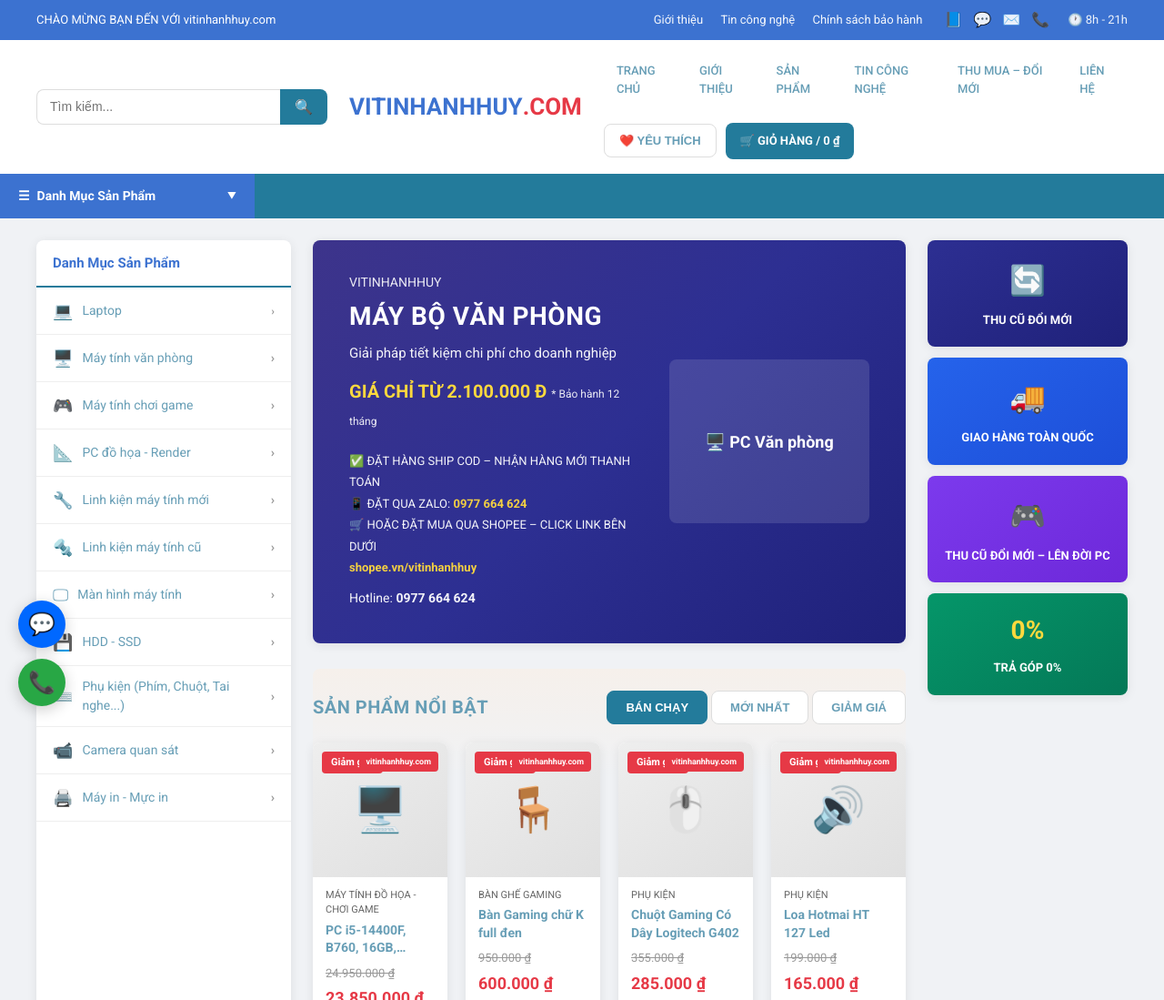
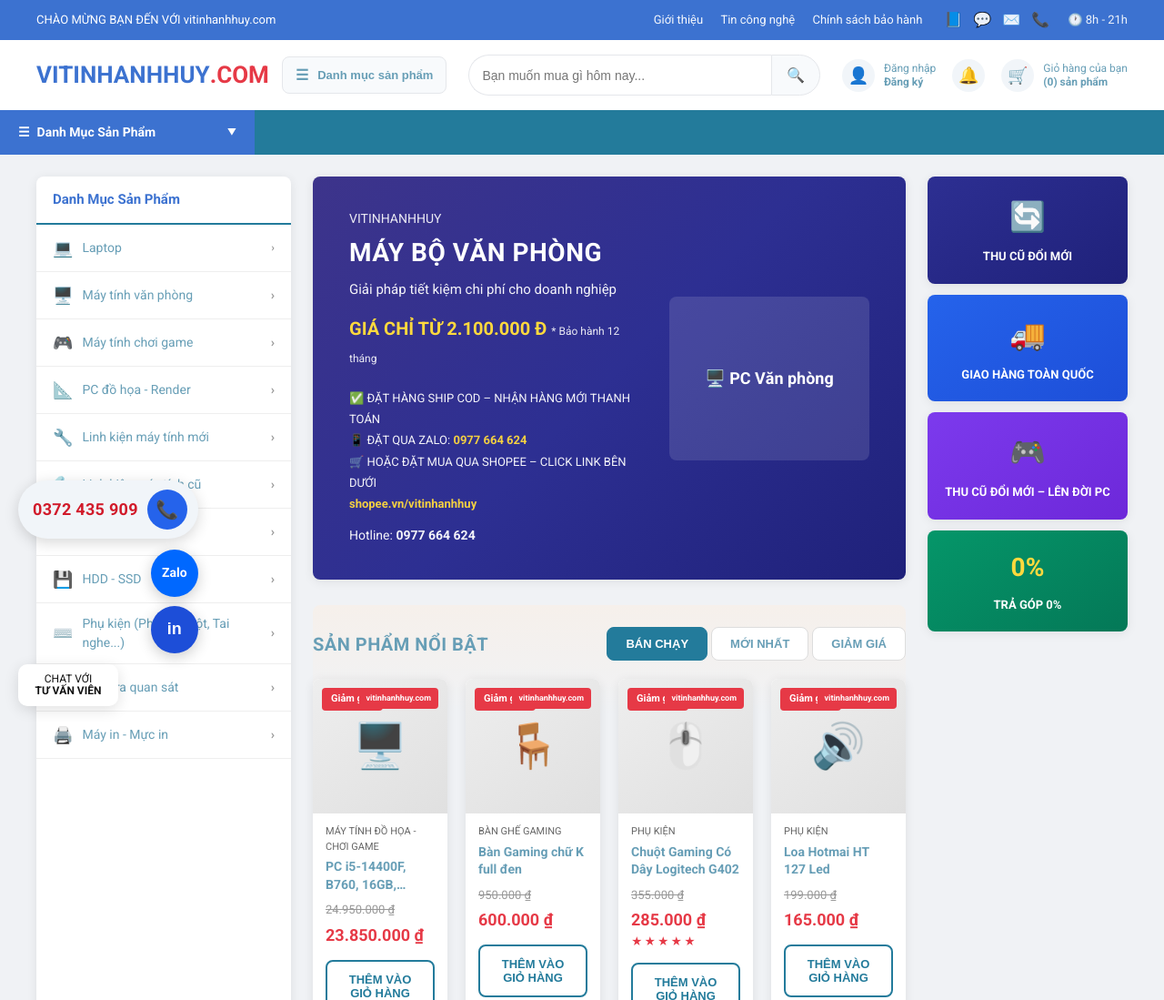
Before and after one commit to huyit10/VITINHANHHUY, a plain HTML site: page index.html in a window 1280 px wide. Shown: the top 1099 px of the page at 91% size. Drawn offline with Linux system fonts and the light colour scheme.

Commit message:
Refactor header layout and enhance search functionality. Replace search box with a more structured header, including a product category button and improved search input. Update floating contact section with new hotline design and chat options for better user engagement.

```diff
--- a/css.css
+++ b/css.css
@@ -90,34 +90,70 @@ body {
     box-shadow: var(--shadow);
 }
 
-.search-box {
+.header-left {
     display: flex;
-    width: 320px;
-    max-width: 100%;
+    align-items: center;
+    gap: 14px;
     flex-shrink: 0;
 }
 
-.search-box input {
-    flex: 1;
+.btn-category {
+    display: inline-flex;
+    align-items: center;
+    gap: 10px;
     padding: 10px 14px;
-    border: 1px solid #ddd;
-    border-right: 0;
-    border-radius: var(--radius) 0 0 var(--radius);
-    font-size: 14px;
+    border: 1px solid #e5e7eb;
+    border-radius: var(--radius);
+    background: #f8fafc;
+    color: var(--text);
+    font-size: 13px;
+    font-weight: 600;
+    cursor: pointer;
+    white-space: nowrap;
 }
 
-.search-box button {
-    padding: 10px 16px;
-    background: var(--primary-light);
-    color: var(--white);
-    border: none;
-    border-radius: 0 var(--radius) var(--radius) 0;
+.btn-category:hover {
+    border-color: var(--primary-light);
+    color: var(--primary-light);
+}
+
+.btn-category-icon {
+    font-size: 16px;
+}
+
+.header-search {
+    display: flex;
+    flex: 1;
+    max-width: 620px;
+    min-width: 240px;
+}
+
+.header-search input {
+    flex: 1;
+    padding: 12px 14px;
+    border: 1px solid #e5e7eb;
+    border-right: 0;
+    border-radius: 999px 0 0 999px;
+    font-size: 14px;
+    outline: none;
+}
+
+.header-search input:focus {
+    border-color: var(--primary-light);
+}
+
+.header-search button {
+    padding: 12px 16px;
+    background: #f8fafc;
+    border: 1px solid #e5e7eb;
+    border-radius: 0 999px 999px 0;
     cursor: pointer;
     font-size: 16px;
 }
 
-.search-box button:hover {
-    background: var(--primary);
+.header-search button:hover {
+    border-color: var(--primary-light);
+    color: var(--primary-light);
 }
 
 .logo {
@@ -133,38 +169,41 @@ body {
     font-weight: 600;
 }
 
-.header-right {
+.header-actions-right {
     display: flex;
     align-items: center;
-    gap: 20px;
-    flex-wrap: wrap;
+    gap: 18px;
+    flex-shrink: 0;
 }
 
-.nav-menu {
-    list-style: none;
-    display: flex;
-    gap: 2px;
+.action-item {
+    display: inline-flex;
+    align-items: center;
+    gap: 10px;
+    text-decoration: none;
+    color: var(--text);
+    font-size: 12px;
+    line-height: 1.2;
+    white-space: nowrap;
 }
 
-.nav-menu li a {
-    color: var(--text);
-    padding: 8px 14px;
-    display: block;
-    text-decoration: none;
-    font-size: 13px;
-    font-weight: 500;
-    border-radius: var(--radius);
+.action-item:hover {
+    color: var(--primary-light);
 }
 
-.nav-menu li a:hover {
-    background: var(--bg);
-    color: var(--primary);
+.action-icon {
+    width: 36px;
+    height: 36px;
+    border-radius: 50%;
+    background: #f1f5f9;
+    display: inline-flex;
+    align-items: center;
+    justify-content: center;
+    font-size: 18px;
 }
 
-.header-actions {
-    display: flex;
-    align-items: center;
-    gap: 10px;
+.action-text strong {
+    font-weight: 700;
 }
 
 .btn {
@@ -192,15 +231,7 @@ body {
     color: var(--accent);
 }
 
-.btn-cart {
-    background: var(--primary-light);
-    color: var(--white);
-}
-
-.btn-cart:hover {
-    background: var(--primary);
-    color: var(--white);
-}
+/* (legacy) nav-menu/header-actions removed from header layout */
 
 /* NAV - Danh mục bar */
 .nav {
@@ -1085,6 +1116,43 @@ body {
     z-index: 999;
 }
 
+.float-hotline {
+    display: inline-flex;
+    align-items: center;
+    gap: 10px;
+    background: #f1f5f9;
+    color: #d11a2a;
+    text-decoration: none;
+    padding: 10px 12px 10px 16px;
+    border-radius: 999px;
+    box-shadow: 0 4px 16px rgba(0, 0, 0, 0.16);
+    font-weight: 800;
+    letter-spacing: 0.3px;
+}
+
+.hotline-number {
+    font-size: 18px;
+}
+
+.hotline-icon {
+    width: 44px;
+    height: 44px;
+    border-radius: 50%;
+    display: inline-flex;
+    align-items: center;
+    justify-content: center;
+    background: #2563eb;
+    color: #fff;
+    font-size: 20px;
+}
+
+.float-stack {
+    display: flex;
+    flex-direction: column;
+    gap: 10px;
+    align-items: flex-end;
+}
+
 .float-btn {
     width: 52px;
     height: 52px;
@@ -1106,11 +1174,33 @@ body {
 .float-zalo {
     background: #0068ff;
     color: var(--white);
+    font-size: 14px;
+    font-weight: 800;
 }
 
 .float-phone {
     background: #28a745;
     color: var(--white);
+}
+
+.float-messenger {
+    background: #1d4ed8;
+    color: var(--white);
+    font-size: 18px;
+    font-weight: 900;
+    font-family: Arial, sans-serif;
+}
+
+.float-label {
+    text-align: center;
+    font-size: 12px;
+    line-height: 1.1;
+    color: #111;
+    background: #fff;
+    border-radius: 10px;
+    padding: 10px 10px;
+    box-shadow: 0 4px 16px rgba(0, 0, 0, 0.12);
+    width: 110px;
 }
 
 /* RESPONSIVE */
@@ -1120,13 +1210,21 @@ body {
         padding: 12px 20px;
     }
 
-    .search-box {
+    .header-left {
+        width: 100%;
+        justify-content: space-between;
+    }
+
+    .header-search {
         order: 3;
         width: 100%;
+        max-width: none;
     }
 
-    .nav-menu {
-        display: none;
+    .header-actions-right {
+        width: 100%;
+        justify-content: space-between;
+        gap: 10px;
     }
 
     .container {
@@ -1208,6 +1306,16 @@ body {
         font-size: 20px;
     }
 
+    .float-hotline .hotline-number {
+        font-size: 16px;
+    }
+
+    .float-hotline .hotline-icon {
+        width: 40px;
+        height: 40px;
+        font-size: 18px;
+    }
+
     .featured-header {
         flex-direction: column;
         align-items: flex-start;
--- a/index.html
+++ b/index.html
@@ -34,24 +34,31 @@
 
     <!-- HEADER -->
     <header class="header">
-        <div class="search-box">
-            <input type="text" placeholder="Tìm kiếm...">
+        <div class="header-left">
+            <a href="#" class="logo">VITINHANHHUY<span class="logo-sub">.COM</span></a>
+            <button type="button" class="btn-category">
+                <span class="btn-category-icon">☰</span>
+                Danh mục sản phẩm
+            </button>
+        </div>
+
+        <div class="header-search">
+            <input type="text" placeholder="Bạn muốn mua gì hôm nay...">
             <button type="button" aria-label="Tìm kiếm">🔍</button>
         </div>
-        <a href="#" class="logo">VITINHANHHUY<span class="logo-sub">.COM</span></a>
-        <div class="header-right">
-            <ul class="nav-menu">
-                <li><a href="#">TRANG CHỦ</a></li>
-                <li><a href="#">GIỚI THIỆU</a></li>
-                <li><a href="#">SẢN PHẨM</a></li>
-                <li><a href="#">TIN CÔNG NGHỆ</a></li>
-                <li><a href="#">THU MUA – ĐỔI MỚI</a></li>
-                <li><a href="#">LIÊN HỆ</a></li>
-            </ul>
-            <div class="header-actions">
-                <button type="button" class="btn btn-wishlist">❤️ YÊU THÍCH</button>
-                <a href="#" class="btn btn-cart">🛒 GIỎ HÀNG / 0 ₫</a>
-            </div>
+
+        <div class="header-actions-right">
+            <a href="#" class="action-item">
+                <span class="action-icon">👤</span>
+                <span class="action-text">Đăng nhập<br><strong>Đăng ký</strong></span>
+            </a>
+            <a href="#" class="action-item" aria-label="Thông báo">
+                <span class="action-icon">🔔</span>
+            </a>
+            <a href="#" class="action-item">
+                <span class="action-icon">🛒</span>
+                <span class="action-text">Giỏ hàng của bạn<br><strong>(0) sản phẩm</strong></span>
+            </a>
         </div>
     </header>
 
@@ -592,9 +599,19 @@
 
     <!-- FLOATING CONTACT -->
     <div class="floating-contact">
-        <a href="https://zalo.me/03724359109" target="_blank" rel="noopener" class="float-btn float-zalo"
-            title="Chat Zalo">💬</a>
-        <a href="tel:0372435909" class="float-btn float-phone" title="Gọi ngay">📞</a>
+        <a href="tel:0372435909" class="float-hotline" title="Gọi ngay">
+            <span class="hotline-number">0372 435 909</span>
+            <span class="hotline-icon">📞</span>
+        </a>
+        <div class="float-stack">
+            <a href="https://zalo.me/03724359109" target="_blank" rel="noopener" class="float-btn float-zalo"
+                title="Chat Zalo">Zalo</a>
+            <a href="https://m.me/" target="_blank" rel="noopener" class="float-btn float-messenger"
+                title="Chat Messenger">in</a>
+        </div>
+        <div class="float-label">
+            CHAT VỚI<br><strong>TƯ VẤN VIÊN</strong>
+        </div>
     </div>
 
     <script>
```
